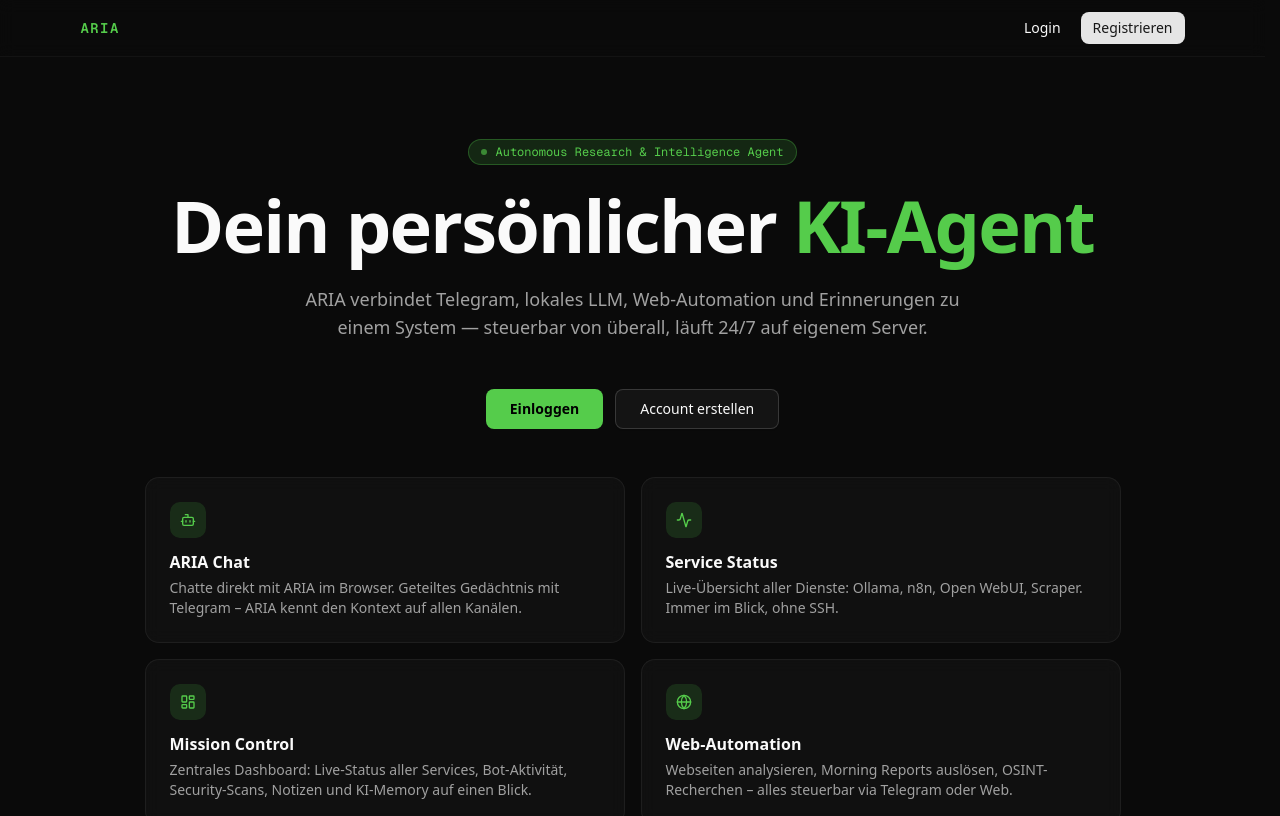
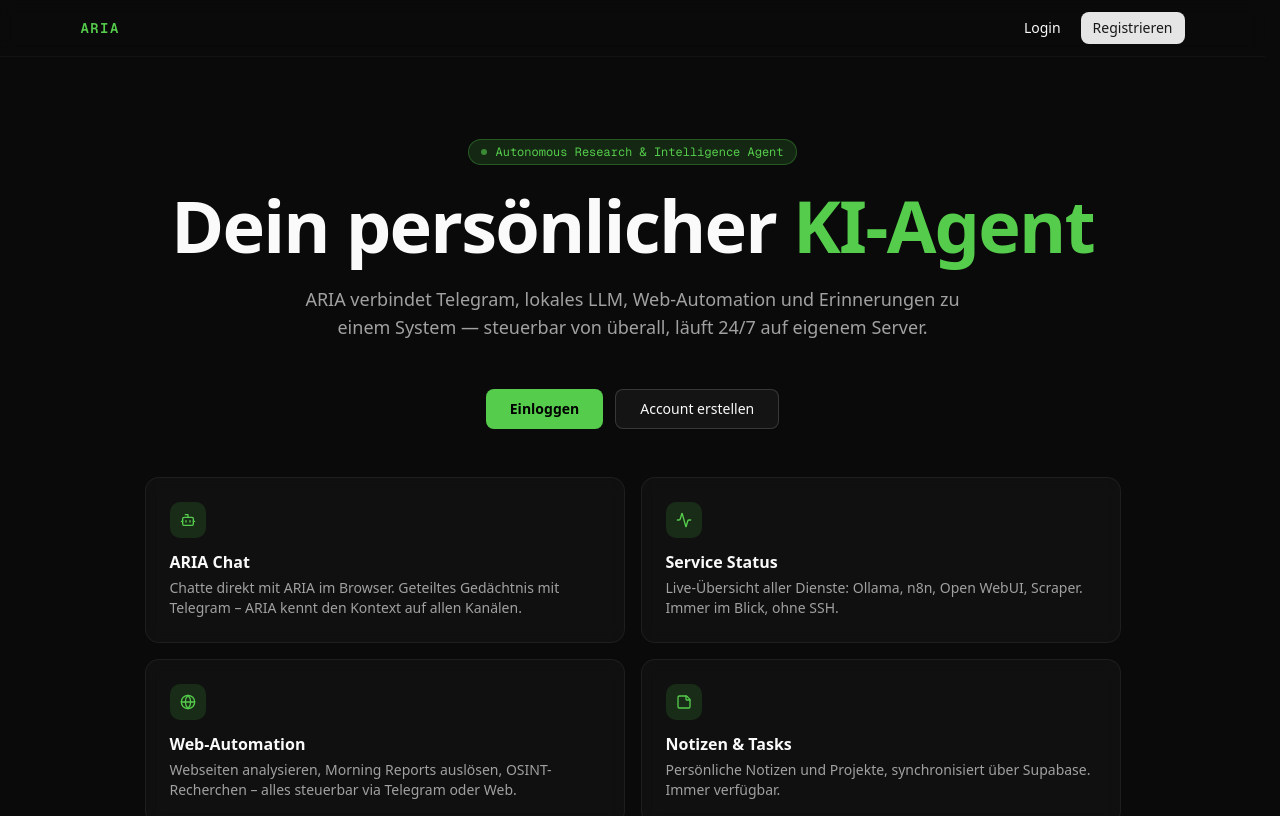
Before and after one commit to bref457/NeoFlow, a Next.js app: page / in a window 1280 px wide. Shown: the top 816 px of the page. Built offline with nearby package versions, Linux system fonts and the light colour scheme; no server answers.

Commit message:
Remove Mission Control from landing page completely

```diff
--- a/app/page.tsx
+++ b/app/page.tsx
@@ -1,7 +1,7 @@
 import Link from "next/link";
 import { createClient } from "@/lib/supabase/server";
 import { Button } from "@/components/ui/button";
-import { Bot, Globe, StickyNote, Activity, LayoutDashboard } from "lucide-react";
+import { Bot, Globe, StickyNote, Activity } from "lucide-react";
 
 const features = [
   {
@@ -13,11 +13,6 @@
     icon: Activity,
     title: "Service Status",
     description: "Live-Übersicht aller Dienste: Ollama, n8n, Open WebUI, Scraper. Immer im Blick, ohne SSH.",
-  },
-  {
-    icon: LayoutDashboard,
-    title: "Mission Control",
-    description: "Zentrales Dashboard: Live-Status aller Services, Bot-Aktivität, Security-Scans, Notizen und KI-Memory auf einen Blick.",
   },
   {
     icon: Globe,
```
